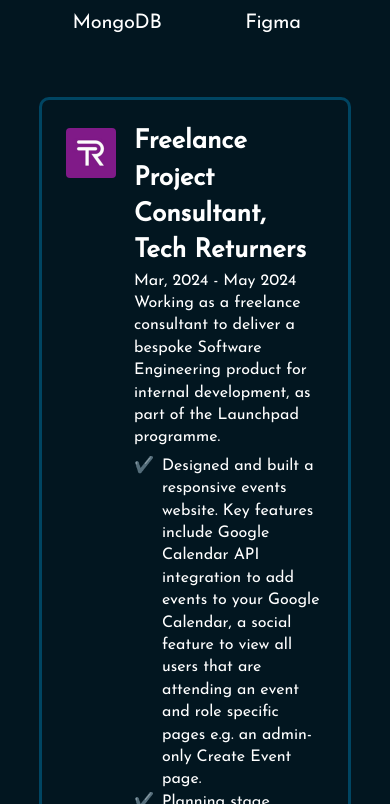
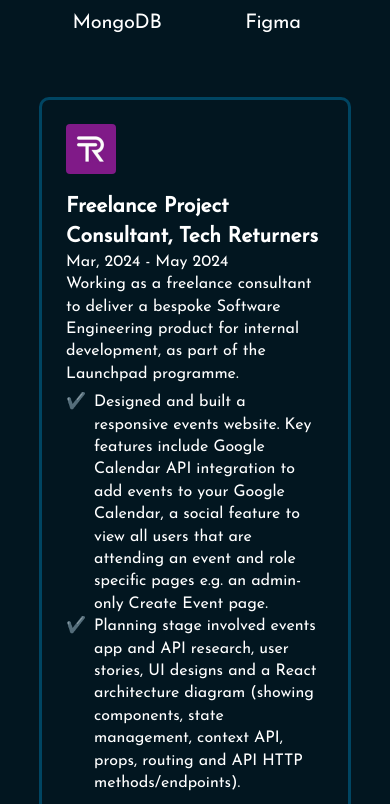
Before and after one commit to GemboJones/my-react-portfolio, a React (Vite) app: page / in a window 390 px wide. Shown: the part 2680-3484 px from the top of the page. Built offline with nearby package versions, Linux system fonts and the light colour scheme; a web font is replaced by a local one.

Commit message:
updates mobile styling

```diff
--- a/src/Components/Skills/Skills.module.css
+++ b/src/Components/Skills/Skills.module.css
@@ -8,7 +8,6 @@
 }
 
 .title {
-  /* color: var(--color-text); */
   font-size: 35px;
   font-weight: 700;
   letter-spacing: 1.75px;
@@ -90,7 +89,6 @@
 
 .historyItemDetails ul {
   margin-top: 6px;
-  /* list-style-position: inside; */
   font-size: 16px;
   list-style-type: none;
 }
@@ -99,6 +97,7 @@
   position: relative;
   padding-left: 28px;
 }
+
 .historyItemDetails ul li:before {
   position: absolute;
   left: 0;
@@ -122,4 +121,16 @@
     width: 100%;
     gap: 20px;
   }
+
+  .historyItem {
+    flex-direction: column;
+  }
+
+  .historyItemDetails h3 {
+    font-size: 21px;
+  }
+
+  .historyItem img {
+    margin-top: 0;
+  }
 }
```
